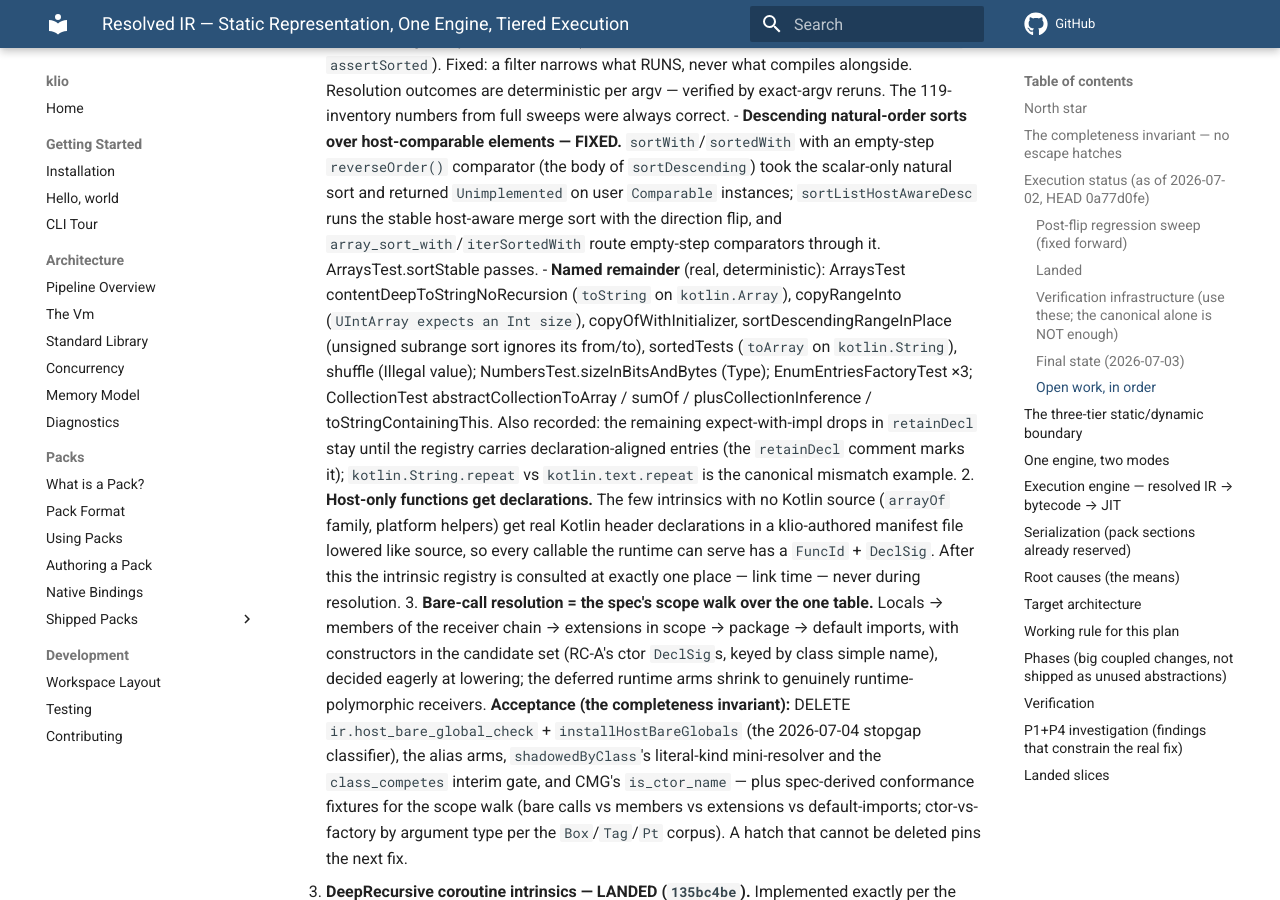
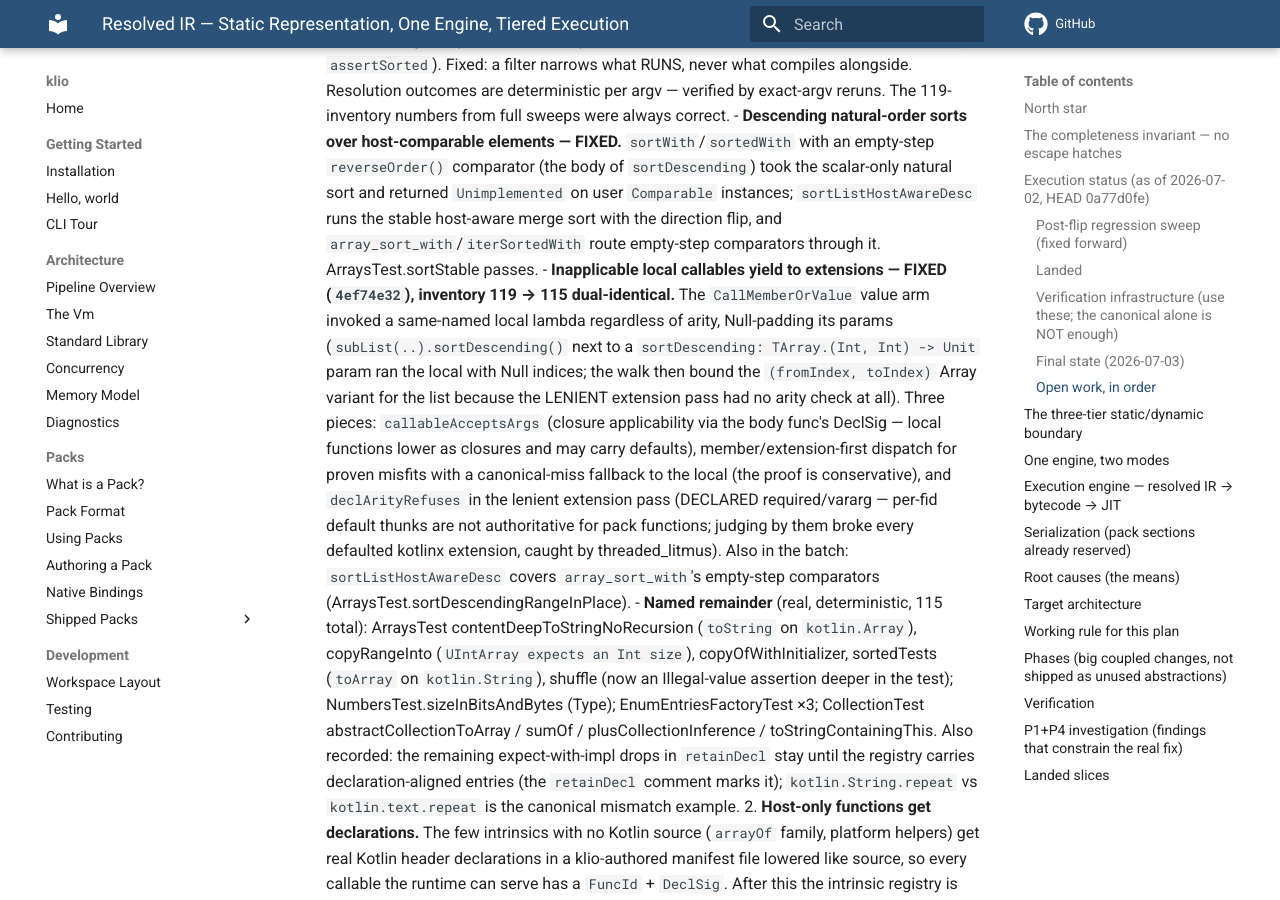
Before and after one commit to DrewCarlson/klio, an MkDocs documentation site: the page built from docs/resolution-unification-plan.md, in a window 1280 px wide and 900 px high, scrolled down 8144 px. Built offline with MkDocs 1.6.1 and Material for MkDocs 9.7.7, drawn with Linux system fonts in a browser that asks for light colours; comment, search, counter and statistics services are not loaded.

Commit message:
docs: the local-callable applicability batch — 115 dual-identical, the remainder by name

```diff
--- a/docs/resolution-unification-plan.md
+++ b/docs/resolution-unification-plan.md
@@ -358,15 +358,34 @@ Every phase of this plan is landed or boundary-recorded; nothing remains open.
         host-aware merge sort with the direction flip, and
         `array_sort_with`/`iterSortedWith` route empty-step comparators
         through it. ArraysTest.sortStable passes.
-      - **Named remainder** (real, deterministic): ArraysTest
+      - **Inapplicable local callables yield to extensions — FIXED
+        (`4ef74e32`), inventory 119 → 115 dual-identical.** The
+        `CallMemberOrValue` value arm invoked a same-named local lambda
+        regardless of arity, Null-padding its params
+        (`subList(..).sortDescending()` next to a
+        `sortDescending: TArray.(Int, Int) -> Unit` param ran the local
+        with Null indices; the walk then bound the `(fromIndex, toIndex)`
+        Array variant for the list because the LENIENT extension pass had
+        no arity check at all). Three pieces: `callableAcceptsArgs`
+        (closure applicability via the body func's DeclSig — local
+        functions lower as closures and may carry defaults),
+        member/extension-first dispatch for proven misfits with a
+        canonical-miss fallback to the local (the proof is conservative),
+        and `declArityRefuses` in the lenient extension pass (DECLARED
+        required/vararg — per-fid default thunks are not authoritative
+        for pack functions; judging by them broke every defaulted
+        kotlinx extension, caught by threaded_litmus). Also in the batch:
+        `sortListHostAwareDesc` covers `array_sort_with`'s empty-step
+        comparators (ArraysTest.sortDescendingRangeInPlace).
+      - **Named remainder** (real, deterministic, 115 total): ArraysTest
         contentDeepToStringNoRecursion (`toString` on `kotlin.Array`),
         copyRangeInto (`UIntArray expects an Int size`),
-        copyOfWithInitializer, sortDescendingRangeInPlace (unsigned
-        subrange sort ignores its from/to), sortedTests (`toArray` on
-        `kotlin.String`), shuffle (Illegal value);
-        NumbersTest.sizeInBitsAndBytes (Type); EnumEntriesFactoryTest ×3;
-        CollectionTest abstractCollectionToArray / sumOf /
-        plusCollectionInference / toStringContainingThis.
+        copyOfWithInitializer, sortedTests (`toArray` on
+        `kotlin.String`), shuffle (now an Illegal-value assertion deeper
+        in the test); NumbersTest.sizeInBitsAndBytes (Type);
+        EnumEntriesFactoryTest ×3; CollectionTest
+        abstractCollectionToArray / sumOf / plusCollectionInference /
+        toStringContainingThis.
       Also recorded: the remaining expect-with-impl drops in `retainDecl`
       stay until the registry carries declaration-aligned entries (the
       `retainDecl` comment marks it); `kotlin.String.repeat` vs
```
